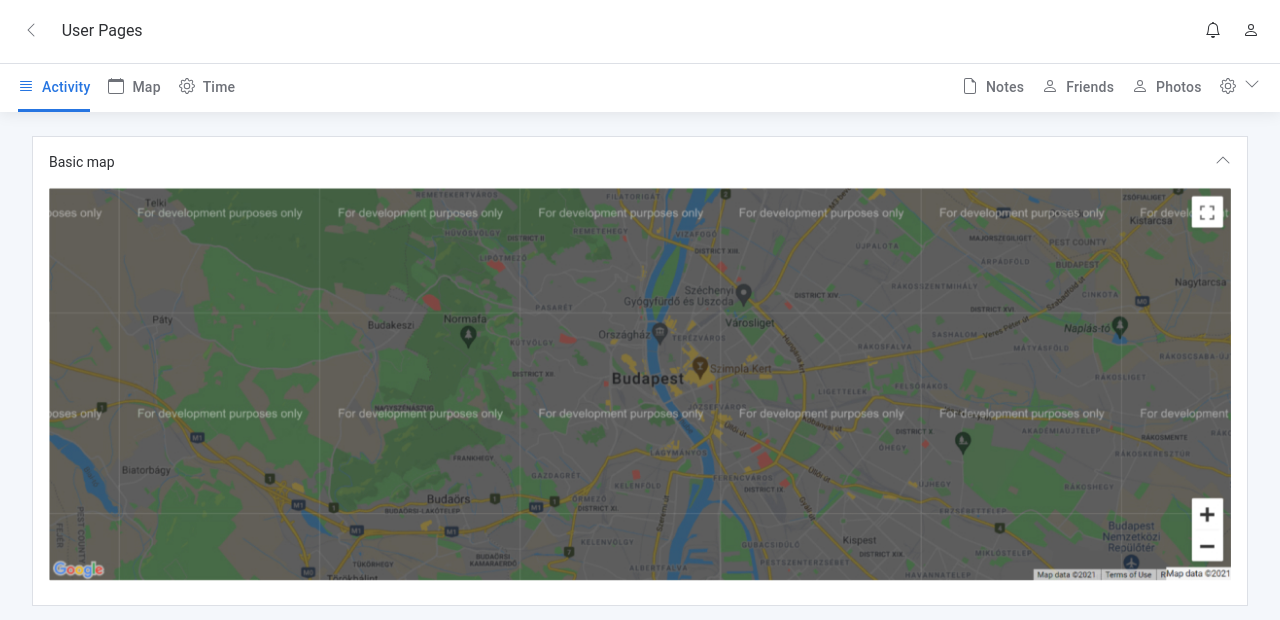
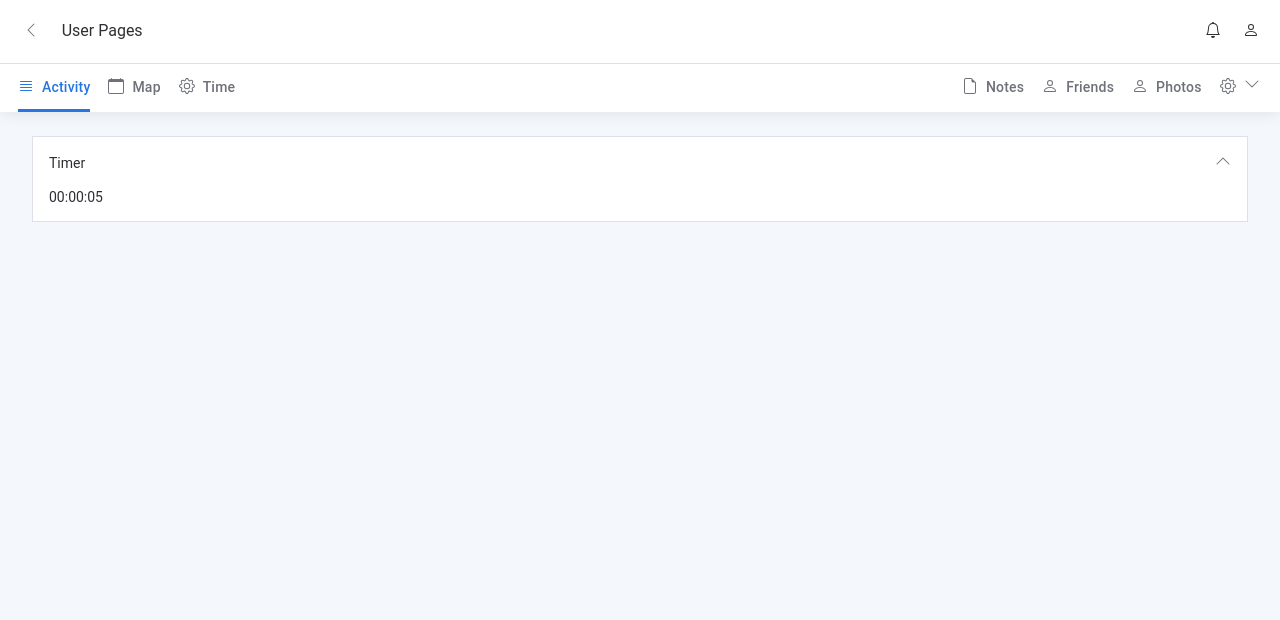
Before and after one commit to Volkov190/HimalayanSunset, a website built with webpack: page src/index.html in a window 1280 px wide. Built offline with nearby package versions, Linux system fonts and the light colour scheme.

Commit message:
timer layout

```diff
--- a/src/index.html
+++ b/src/index.html
@@ -350,6 +350,17 @@
                 <img src="./img/image 2022map.jpg" alt="map">
             </div>
         </div>
+        <div class="content__timer timer">
+            <div class="timer__header">
+                <div class="timer__title">Timer</div>
+                <div class="timer__minimize-icon">
+                    <svg xmlns="http://www.w3.org/2000/svg" width="16" height="16" fill="currentColor" class="bi bi-chevron-up" viewBox="0 0 16 16">
+                        <path fill-rule="evenodd" d="M7.646 4.646a.5.5 0 0 1 .708 0l6 6a.5.5 0 0 1-.708.708L8 5.707l-5.646 5.647a.5.5 0 0 1-.708-.708l6-6z"/>
+                    </svg>
+                </div>
+            </div>
+            <div class="timer__main-box">00:00:05</div>
+        </div>
     </main>
 </body>
 </html>
--- a/src/styles/content/style.sass
+++ b/src/styles/content/style.sass
@@ -1,10 +1,12 @@
 
 @import './activity/style'
 @import './map/style'
+@import './timer/style'
 
 .content
     // border: 1px solid aqua
     height: 1000px //debug
     margin: 24px 32px
+    &__map,
     &__activity
         display: none
--- /dev/null
+++ b/src/styles/content/timer/style.sass
@@ -0,0 +1,16 @@
+.timer
+    border: 1px solid #DDe0E6
+    font-size: 14px
+    padding: 16px
+    background-color: #FFF
+    &__header
+        display: flex
+    &__title
+        line-height: 20px
+        color: #2D2F33
+    &__minimize-icon
+        margin-left: auto
+        color: #6E7178
+    &__main-box
+        margin-top: 16px
+        color: #2D2F33
```
